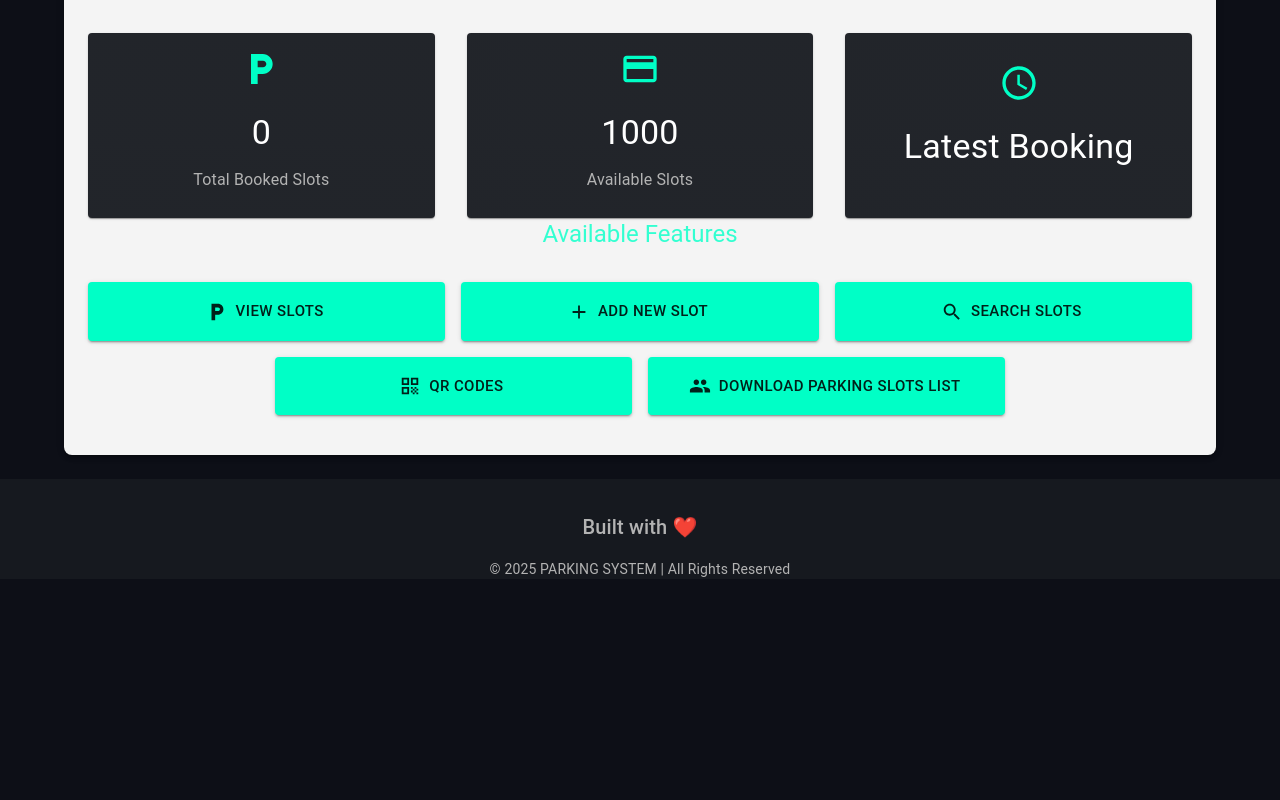
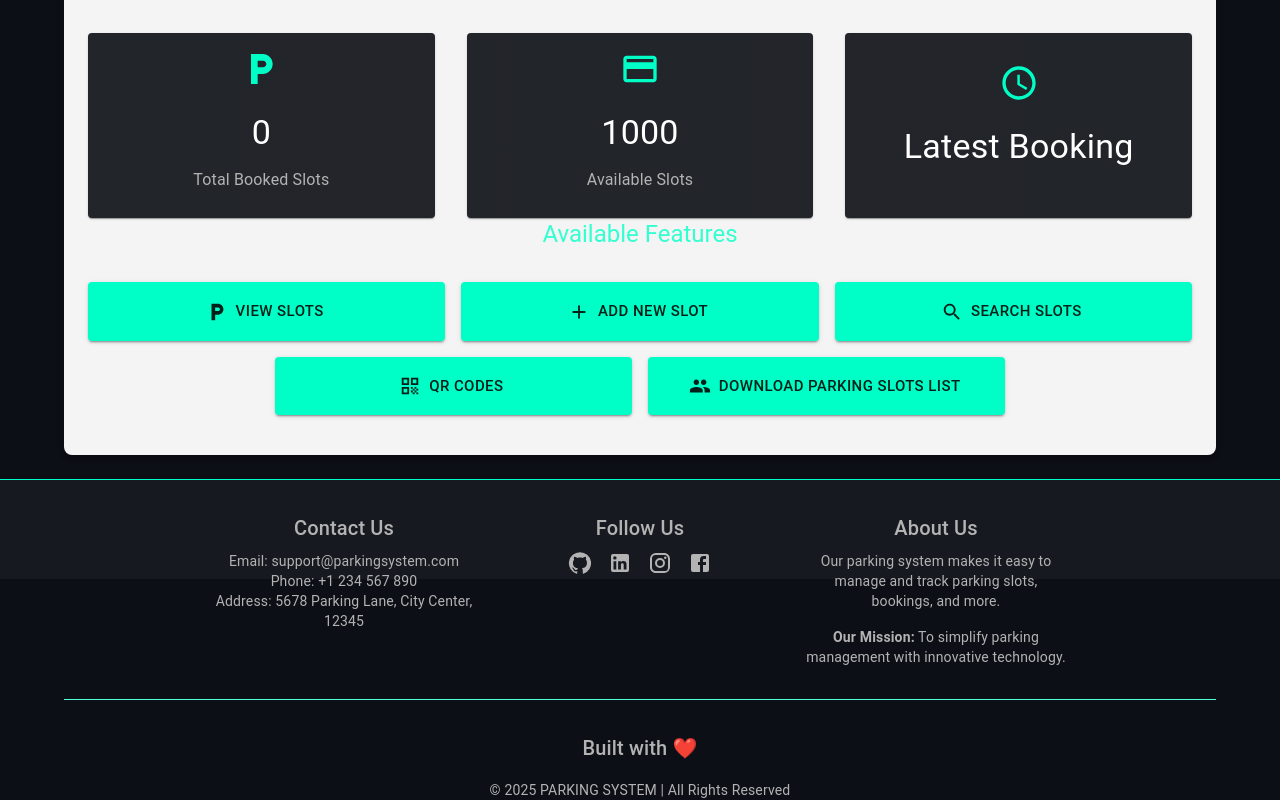
Before and after one commit to alibha04/parkingSystem, a React (Create React App) app in the folder client/: page / in a window 1280 px wide. Shown: the part 362-1162 px from the top of the page. Before the commit the page ends 941 px from the top, so only its background shows below. Built offline with nearby package versions, Linux system fonts and the light colour scheme; no server answers.

Commit message:
search page updated

```diff
--- a/client/src/components/Footer.js
+++ b/client/src/components/Footer.js
@@ -1,28 +1,128 @@
 // src/components/Footer.js
 import React from 'react';
-import { Box, Typography } from '@mui/material';
+import { Box, Typography, Grid, Divider, Link, Container } from '@mui/material';
+import { GitHub, LinkedIn, Instagram, Facebook } from '@mui/icons-material';
 
 const Footer = () => (
   <Box
     component="footer"
     sx={{
-      // position: 'fixed', // Fixed position
       bottom: 0,
       bgcolor: 'background.paper',
       color: 'text.secondary',
       py: 4,
       width: '100%',
       textAlign: 'center',
-      maxHeight:'100px',
-      borderTop: `1px solid ${theme => theme.palette.primary.main}`, // Optional: add a top border
+      maxHeight: '100px',
+      borderTop: (theme) => `1px solid ${theme.palette.primary.main}`,
     }}
   >
+    <Container maxWidth="lg">
+      <Grid container spacing={4} justifyContent="center">
+        {/* Contact Info */}
+        <Grid item xs={12} sm={6} md={3}>
+          <Typography variant="h6" color="inherit" gutterBottom>
+            Contact Us
+          </Typography>
+          <Typography variant="body2" color="inherit">
+            Email: support@parkingsystem.com
+          </Typography>
+          <Typography variant="body2" color="inherit">
+            Phone: +1 234 567 890
+          </Typography>
+          <Typography variant="body2" color="inherit">
+            Address: 5678 Parking Lane, City Center, 12345
+          </Typography>
+        </Grid>
+
+        {/* Social Media Links */}
+        <Grid item xs={12} sm={6} md={3}>
+          <Typography variant="h6" color="inherit" gutterBottom>
+            Follow Us
+          </Typography>
+          <Box display="flex" justifyContent="center" gap={2}>
+            <Link
+              component="a"
+              href="https://github.com/alibha04"
+              target="_blank"
+              rel="noopener noreferrer"
+              sx={{
+                color: 'inherit',
+                '&:hover': {
+                  color: 'primary.light',
+                },
+              }}
+            >
+              <GitHub />
+            </Link>
+            <Link
+              component="a"
+              href="https://www.linkedin.com/in/alibha-pradhan-050210327/"
+              target="_blank"
+              rel="noopener noreferrer"
+              sx={{
+                color: 'inherit',
+                '&:hover': {
+                  color: 'primary.light',
+                },
+              }}
+            >
+              <LinkedIn />
+            </Link>
+            <Link
+              component="a"
+              href="https://www.instagram.com"
+              target="_blank"
+              rel="noopener noreferrer"
+              sx={{
+                color: 'inherit',
+                '&:hover': {
+                  color: 'primary.light',
+                },
+              }}
+            >
+              <Instagram />
+            </Link>
+            <Link
+              component="a"
+              href="https://www.facebook.com"
+              target="_blank"
+              rel="noopener noreferrer"
+              sx={{
+                color: 'inherit',
+                '&:hover': {
+                  color: 'primary.light',
+                },
+              }}
+            >
+              <Facebook />
+            </Link>
+          </Box>
+        </Grid>
+
+        {/* About Us */}
+        <Grid item xs={12} sm={6} md={3}>
+          <Typography variant="h6" color="inherit" gutterBottom>
+            About Us
+          </Typography>
+          <Typography variant="body2" color="inherit">
+            Our parking system makes it easy to manage and track parking slots, bookings, and more.
+          </Typography>
+          <Typography variant="body2" color="inherit" mt={2}>
+            <b>Our Mission:</b> To simplify parking management with innovative technology.
+          </Typography>
+        </Grid>
+      </Grid>
+
+      <Divider sx={{ my: 4, bgcolor: 'primary.light' }} />
+
       <Typography variant="h6" gutterBottom>
         Built with ❤️
       </Typography>
       <Typography variant="body2" sx={{ mt: 2 }}>
         © {new Date().getFullYear()} PARKING SYSTEM | All Rights Reserved
       </Typography>
+    </Container>
   </Box>
 );
 
--- a/client/src/components/Navbar.js
+++ b/client/src/components/Navbar.js
@@ -1,5 +1,5 @@
 import React, { useState } from 'react';
-import { Link as RouterLink } from 'react-router-dom';
+import { Link as RouterLink, useNavigate } from 'react-router-dom';
 import {
   AppBar,
   Toolbar,
@@ -9,31 +9,26 @@ import {
   Menu,
   MenuItem,
   Button,
-  Tooltip,
-
 } from '@mui/material';
 import MenuIcon from '@mui/icons-material/Menu';
 import GitHubIcon from '@mui/icons-material/GitHub';
 import HomeIcon from '@mui/icons-material/Home';
 import MenuBookIcon from '@mui/icons-material/MenuBook';
+import ArrowBackIcon from '@mui/icons-material/ArrowBack';
 
 const Navbar = () => {
   const [menuAnchorEl, setMenuAnchorEl] = useState(null);
+  const navigate = useNavigate();
 
   const handleMenuOpen = (event) => setMenuAnchorEl(event.currentTarget);
-
-
-  const handleMenuClick = (event) => {
-    setMenuAnchorEl(event.currentTarget);
-  };
-
-  const handleMenuClose = () => {
-    setMenuAnchorEl(null);
-  };
+  const handleMenuClose = () => setMenuAnchorEl(null);
 
   return (
     <AppBar position="static" color="transparent" elevation={0} sx={{ width: '100%' }}>
       <Toolbar>
+        <IconButton onClick={() => navigate(-1)} color="primary" sx={{ mr: 1 }}>
+          <ArrowBackIcon />
+        </IconButton>
         <Typography variant="h6" component="div" sx={{ flexGrow: 1, color: 'primary.main' }}>
           Parking System
         </Typography>
@@ -46,7 +41,6 @@ const Navbar = () => {
           >
           </Button>
 
-
           <IconButton
             color="primary"
             component="a"
@@ -57,7 +51,6 @@ const Navbar = () => {
           >
             <GitHubIcon />
           </IconButton>
-
 
           <IconButton
             color="primary"
@@ -70,8 +63,7 @@ const Navbar = () => {
             <MenuBookIcon />
           </IconButton>
 
-
-          <IconButton onClick={handleMenuOpen} color="inherit" position="left" >
+          <IconButton onClick={handleMenuOpen} color="inherit">
             <MenuIcon />
           </IconButton>
           <Menu
@@ -95,7 +87,6 @@ const Navbar = () => {
               About
             </MenuItem>
           </Menu>
-
         </Box>
       </Toolbar>
     </AppBar>
```
Also changed, not shown: client/src/components/SearchSlot.js (+59 -36 lines). Lines whose indentation alone changed are shown as unchanged.
